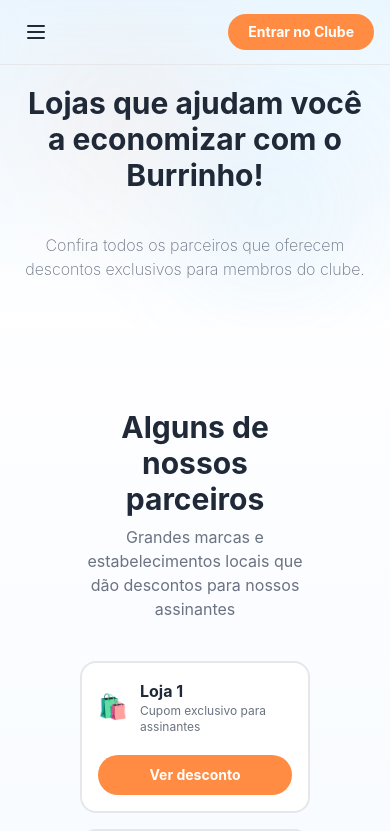
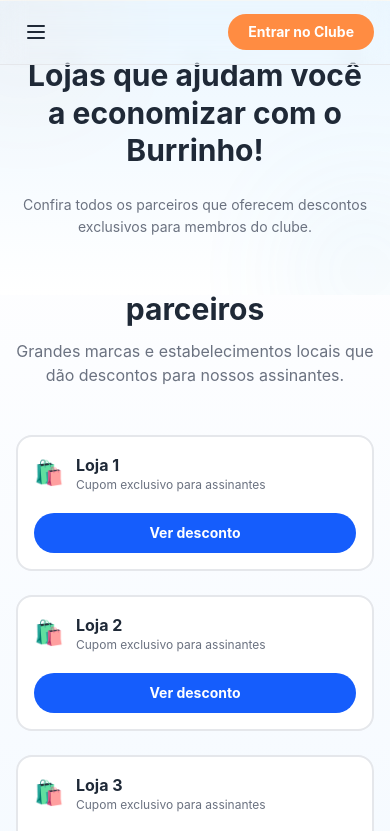
Before and after one commit to nicolesilva2037/cupom-burrinho, a React (Vite) app: page /lojas in a window 390 px wide. Shown: the top 831 px of the page. Built offline with nearby package versions, Linux system fonts and the light colour scheme.

Commit message:
reorganizando a responsividade da página Stores e gerando novo CSS à página

```diff
--- a/src/Pages/Stores.jsx
+++ b/src/Pages/Stores.jsx
@@ -8,23 +8,53 @@ export default function Store() {
   return (
     <>
       <Navbar />
+
       <StoreHero />
-      <section className="w-12/12 p-20 bg-linear-to-b from-[#fefeff] to-[#eaf5ff]">
-        <div className="text-center mb-10">
-          <h2 className="text-3xl md:text-4xl font-display font-bold ">
+
+      <section
+        className="
+          w-full
+          bg-linear-to-b
+          from-[#fefeff]
+          to-[#eaf5ff]
+          py-14
+          sm:py-16
+          lg:py-20
+          px-4
+          sm:px-6
+          lg:px-8
+          -mt-24
+        "
+      >
+        <div className="max-w-7xl mx-auto">
+          <div className="text-center mb-12">
+            <h2 className="text-3xl md:text-4xl font-display font-bold">
               Alguns de nossos parceiros
             </h2>
-          <p className="text-muted-foreground mt-2">
+
+            <p className="mt-3 max-w-2xl mx-auto text-muted-foreground">
               Grandes marcas e estabelecimentos locais que dão descontos para
-            nossos assinantes
+              nossos assinantes.
             </p>
           </div>
-        <div className="grid sm:grid-cols-1 md:grid-cols-2 lg:grid-cols-4 gap-4">
+
+          <div
+            className="
+              grid
+              grid-cols-1
+              sm:grid-cols-2
+              lg:grid-cols-3
+              xl:grid-cols-4
+              gap-6
+            "
+          >
             {stores.map((store) => (
               <StoreCard key={store} store={store} />
             ))}
           </div>
+        </div>
       </section>
+
       <Footer />
     </>
   );
--- a/src/components/Stores/StoreCard.jsx
+++ b/src/components/Stores/StoreCard.jsx
@@ -1,26 +1,56 @@
 export default function StoreCard({ store }) {
   return (
+    <div className="w-full">
       <div
         className="
+          group relative
+          h-full
           bg-card
-        border-2
-        border-border
+          border-2 border-border
           rounded-2xl
-        p-4
-        md:p-6
+          p-4 sm:p-5 lg:p-6
+          transition-all duration-300 ease-out
           hover:border-blue-burrinho
-        hover:scale-105
-        transition-all
-        w-full
+          hover:shadow-[0_20px_60px_-20px_rgba(0,0,0,0.25)]
+          hover:-translate-y-2
         "
       >
-      <div className="flex items-center gap-3">
-        <span className="text-2xl shrink-0">🛍️</span>
-        <div>
-          <h3 className="font-display font-bold text-base md:text-lg text-foreground truncate">
+        <div
+          className="
+            absolute inset-0 rounded-2xl
+            opacity-0 group-hover:opacity-100
+            transition-opacity duration-500
+            pointer-events-none
+          "
+        />
+
+        <div className="relative z-10 flex items-center gap-3">
+          <span
+            className="
+              text-2xl sm:text-3xl
+              transition-transform duration-300
+              group-hover:scale-110
+              group-hover:rotate-6
+            "
+          >
+            🛍️
+          </span>
+
+          <div className="min-w-0 flex-1">
+            <h3
+              className="
+                font-display
+                font-bold
+                text-base sm:text-lg
+                wrap-break-word
+                transition-colors duration-300
+                group-hover:text-blue-burrinho
+              "
+            >
               {store}
             </h3>
-          <p className="text-xs md:text-sm text-muted-foreground">
+
+            <p className="text-xs sm:text-sm text-muted-foreground">
               Cupom exclusivo para assinantes
             </p>
           </div>
@@ -31,17 +61,33 @@ export default function StoreCard({ store }) {
             mt-5
             w-full
             rounded-full
-    bg-primary
-    py-2.5
-    text-sm
+            bg-blue-600
+            py-2.5 sm:py-3
             font-bold
+            text-sm sm:text-base
             text-primary-foreground
-    shadow-soft
-    whitespace-nowrap
+            transition-all duration-300
+            hover:scale-[1.03]
+            hover:shadow-lg
+            active:scale-95
+            relative
+            overflow-hidden
+            group/btn
           "
         >
-        Ver desconto
+          <span
+            className="
+              absolute inset-0
+              bg-white/20
+              -translate-x-full
+              group-hover/btn:translate-x-full
+              transition-transform duration-700
+            "
+          />
+
+          <span className="relative z-10">Ver desconto</span>
         </button>
+      </div>
     </div>
   );
 }
--- a/src/components/Stores/StoreHero.jsx
+++ b/src/components/Stores/StoreHero.jsx
@@ -1,46 +1,91 @@
 export default function StoreHero() {
   return (
-    <section className="relative overflow-hidden bg-gradient-sky py-12 md:py-20 -mt-17">
-      <div className="absolute inset-0 opacity-40 pointer-events-none">
+    <section
+      className="
+        relative
+        overflow-hidden
+        bg-gradient-sky
+        py-14
+        sm:py-16
+        lg:py-24
+        -mt-16
+      "
+    >
+      {/* Fundo */}
+      <div className="absolute inset-0 pointer-events-none overflow-hidden">
         <div
-          className="absolute top-10 left-10 w-40 h-40 rounded-full blur-3xl"
+          className="
+            absolute
+            -top-10
+            -left-10
+            w-32 h-32
+            sm:w-52 sm:h-52
+            rounded-full
+            blur-3xl
+            opacity-40
+          "
           style={{
             background:
               "color-mix(in oklch, oklch(0.72 0.18 45) 20%, transparent)",
           }}
-        ></div>
+        />
+
         <div
-          className="absolute bottom-10 right-10 w-40 h-40 rounded-full blur-3xl"
+          className="
+            absolute
+            -bottom-10
+            -right-10
+            w-32 h-32
+            sm:w-52 sm:h-52
+            rounded-full
+            blur-3xl
+            opacity-40
+          "
           style={{
             background:
               "color-mix(in oklch, oklch(0.72 0.11 235) 30%, transparent)",
           }}
-        ></div>
+        />
       </div>
 
-      <div className="relative max-w-6xl mx-auto px-4 text-center">
+      <div
+        className="
+          relative
+          mx-auto
+          max-w-7xl
+          px-5
+          sm:px-6
+          lg:px-8
+          text-center
+        "
+      >
         <h1
           className="
+            mx-auto
+            max-w-4xl
+            font-display
+            font-bold
+            leading-tight
+
             text-3xl
             sm:text-4xl
-            md:text-6xl
-            font-display
-            font-bold
-            my-10
-            md:my-20
+            md:text-5xl
+            lg:text-6xl
           "
         >
           Lojas que ajudam você a economizar com o Burrinho!
         </h1>
+
         <p
           className="
-            mt-5
-            text-base
+            mt-6
+            mx-auto
+            max-w-2xl
+            text-sm
+            sm:text-base
             md:text-lg
             text-muted-foreground
-            max-w-2xl
-            mx-auto
-            font-extralight
+            leading-relaxed
           "
         >
           Confira todos os parceiros que oferecem descontos exclusivos para
```
Lines whose indentation alone changed are shown as unchanged.
